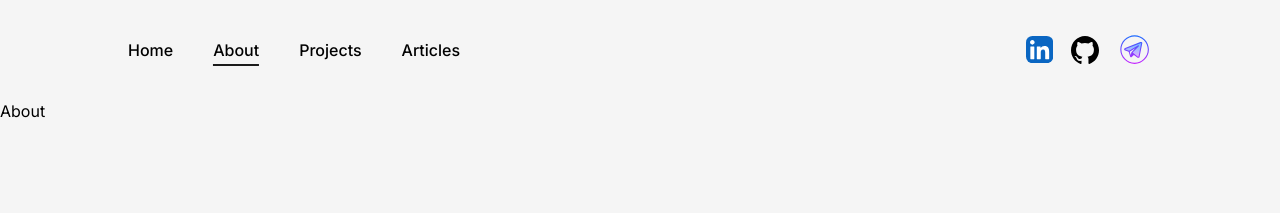
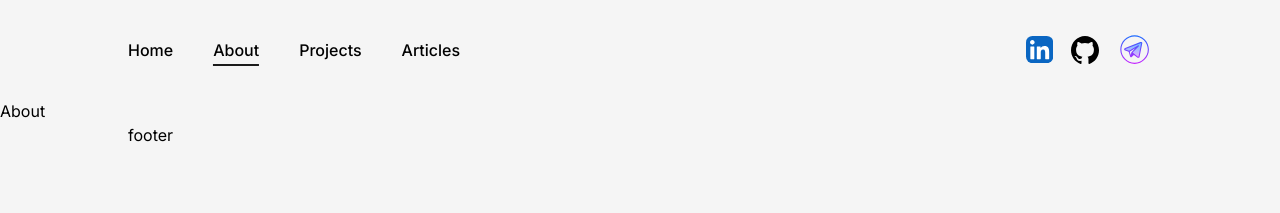
Before and after one commit to hossein-jorfi/portfolio-website, a Next.js app: page /About in a window 1280 px wide. Shown: the top 213 px of the page. Built offline with nearby package versions, Linux system fonts and the light colour scheme.

Commit message:
footer added and container custom component

```diff
--- a/src/app/globals.css
+++ b/src/app/globals.css
@@ -1,3 +1,9 @@
 @tailwind base;
 @tailwind components;
 @tailwind utilities;
+
+@layer components {
+  .my-container {
+    @apply px-32 2xl:container;
+  }
+}
--- a/src/app/layout.tsx
+++ b/src/app/layout.tsx
@@ -2,6 +2,7 @@ import NavBar from "@/components/NavBar";
 import "./globals.css";
 // import { Montserrat } from "next/font/google";
 import { Inter } from "next/font/google";
+import Footer from "@/components/Footer";
 const inter = Inter({ subsets: ["latin"] });
 // const montserrat = Montserrat({ subsets: ["latin"] });
 
@@ -18,10 +19,11 @@ export default function RootLayout({
   return (
     <html>
       <body
-        className={`${inter.className} bg-light w-full min-h-screen 2xl:container`}
+        className={`${inter.className} bg-light w-full min-h-screen`}
       >
         <NavBar />
         {children}
+        <Footer />
       </body>
     </html>
   );
--- /dev/null
+++ b/src/components/Footer.tsx
@@ -0,0 +1,7 @@
+const Footer = () => {
+      return (
+            <footer className="my-container">footer</footer>
+      );
+};
+
+export default Footer;
--- a/src/components/NavBar.tsx
+++ b/src/components/NavBar.tsx
@@ -39,7 +39,7 @@ const CutomLink = ({
 
 const NavBar = () => {
   return (
-    <header className="w-full px-32 py-8 font-medium flex justify-between items-center">
+    <header className="my-container w-full py-8 font-medium flex justify-between items-center">
       <motion.nav
         animate={{
           transition: {
```
